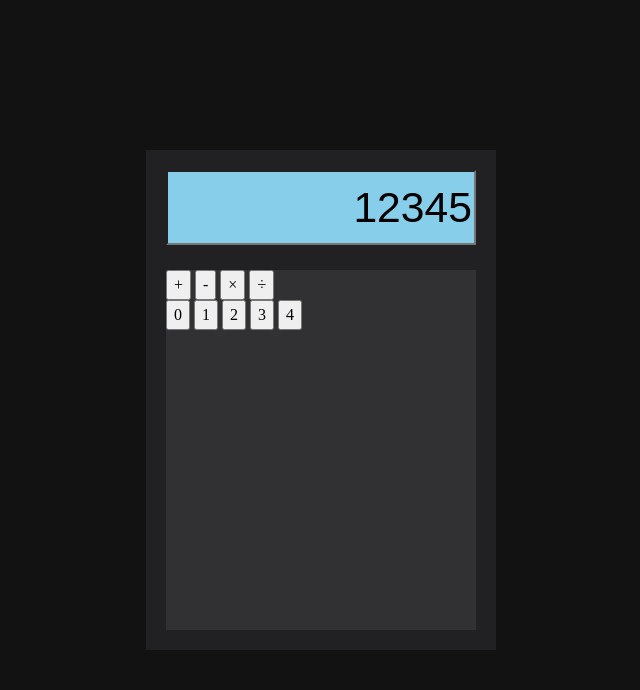
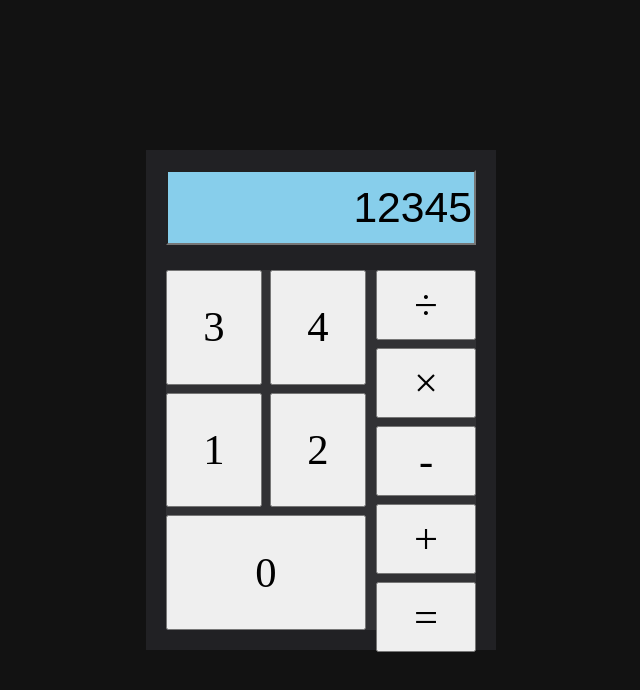
Before and after one commit to 1vke/QuinaryCalculator, a website: page src/index.html in a window 1280 px wide. Shown: the whole page, without its empty margins (319-959 px from the left). Drawn offline with Linux system fonts and the light colour scheme; files whose address does not match are found by name; a web font is replaced by a local one.

Commit message:
Refactor button order and style for improved UI

```diff
--- a/src/index.html
+++ b/src/index.html
@@ -18,19 +18,20 @@
                 <input readonly id="output" type="text" value="12345">
             </div>
             <div class="buttons-container">
-                <div class="operations-container">
-                    <button>+</button>
-                    <button>-</button>
-                    <button>×</button>
-                    <button>÷</button>
-                </div>
                 <div class="numbers-container">
-                    <button>0</button>
-                    <button>1</button>
-                    <button>2</button>
-                    <button>3</button>
-                    <button>4</button>
-                </div>
+                   <button>3</button>
+                   <button>4</button>
+                   <button>1</button>
+                   <button>2</button>
+                   <button class="zero">0</button>
+               </div>
+               <div class="operations-container">
+                   <button>÷</button>
+                   <button>×</button>
+                   <button>-</button>
+                   <button>+</button>
+                   <button>=</button>
+               </div>
             </div>
         </div>
     </div>
--- a/src/style.css
+++ b/src/style.css
@@ -33,5 +33,30 @@ body {
 }
 
 .calculator .buttons-container {
-    background-color: #313134;
+   background-color: #313134;
+   display: flex;
+   /* grid-template-columns: 1fr 1fr auto; */
+   gap: 10px;
+   font-size: 32pt;
 }
+
+
+.numbers-container {
+   display: grid;
+   grid-template-columns: repeat(2, 1fr);
+   gap: 8px;
+   flex: 2;
+}
+
+
+.operations-container {
+   display: flex;
+   flex-direction: column;
+   gap: 8px;
+   flex: 1;
+}
+
+
+.zero{
+   grid-column: 1 / span 2;
+}
```
